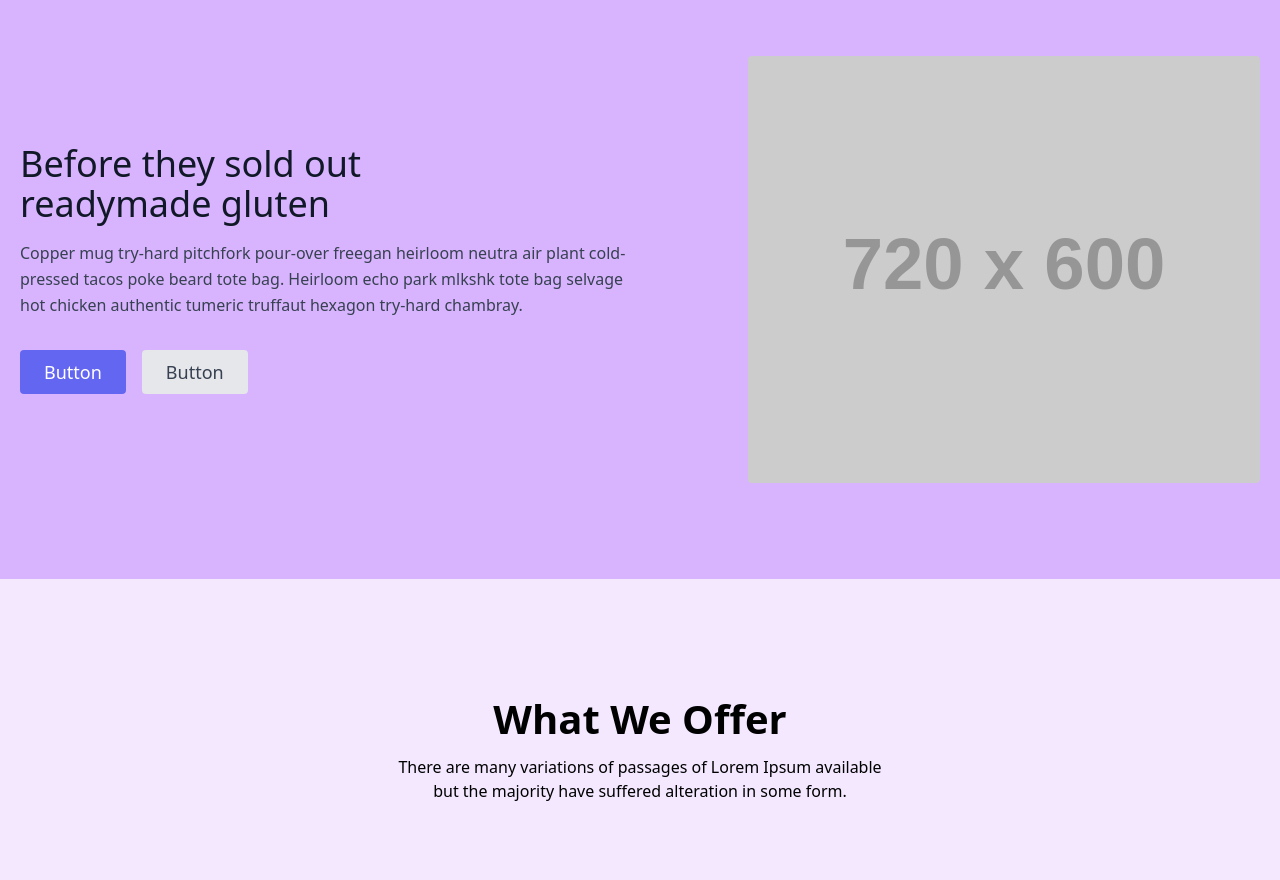
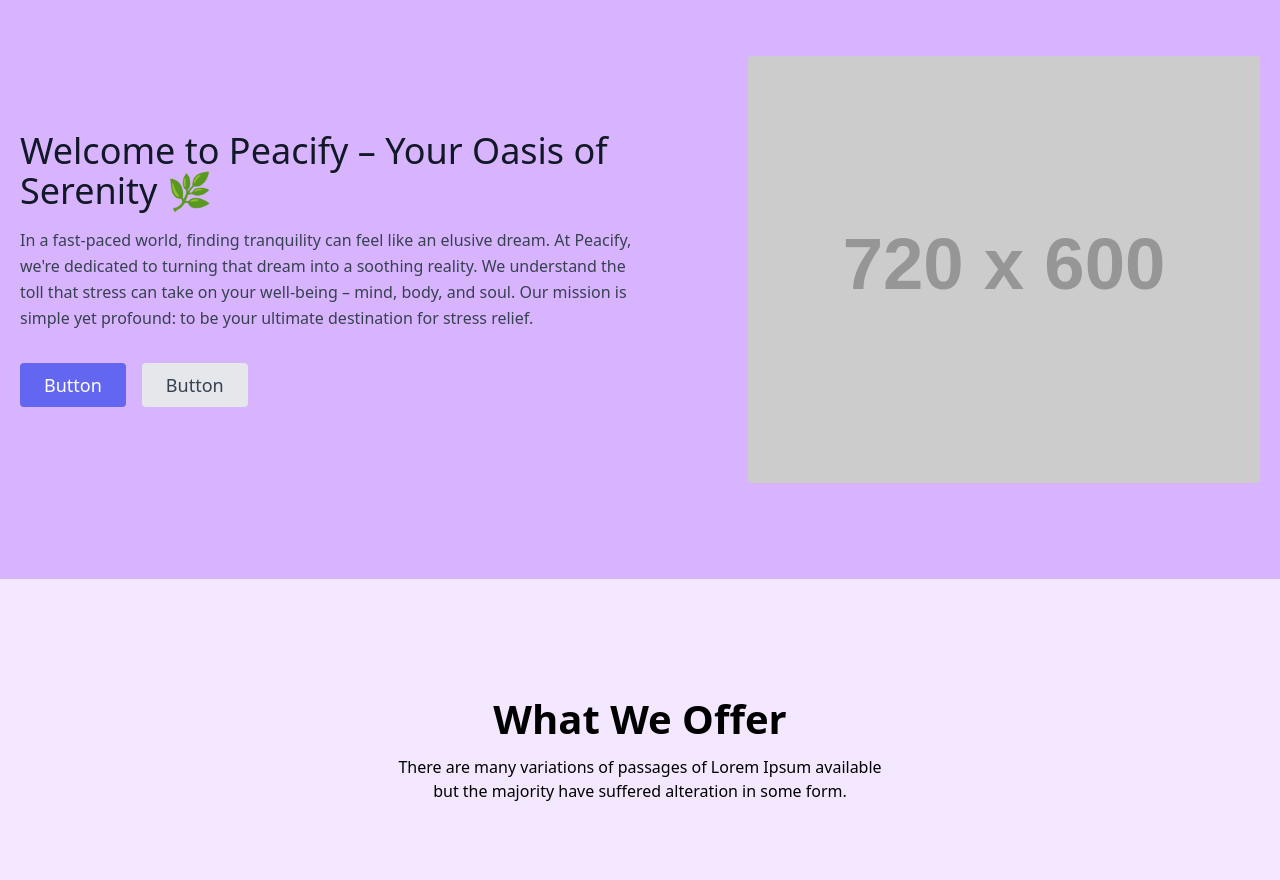
Before and after one commit to Atul1331/Pecify, a plain HTML site: page index.html in a window 1280 px wide. Shown: the part 960-1840 px from the top of the page. Drawn offline with nearby package versions, Linux system fonts and the light colour scheme; placeholder pictures from the web are drawn by us.

Commit message:
Update index.html

```diff
--- a/index.html
+++ b/index.html
@@ -77,10 +77,10 @@
         <h2 class="text-dark mb-4 text-3xl font-bold sm:text-4xl md:text-[40px] text-center"> About Us </h2>
         <div class="container mx-auto flex px-5 py-24 md:flex-row flex-col items-center">
           <div class="lg:flex-grow md:w-1/2 lg:pr-24 md:pr-16 flex flex-col md:items-start md:text-left mb-16 md:mb-0 items-center text-center">
-            <h1 class="title-font sm:text-4xl text-3xl mb-4 font-medium text-gray-900">Before they sold out
-              <br class="hidden lg:inline-block">readymade gluten
+            <h1 class="title-font sm:text-4xl text-3xl mb-4 font-medium text-gray-900">Welcome to Peacify – Your Oasis of Serenity 🌿
             </h1>
-            <p class="mb-8 leading-relaxed">Copper mug try-hard pitchfork pour-over freegan heirloom neutra air plant cold-pressed tacos poke beard tote bag. Heirloom echo park mlkshk tote bag selvage hot chicken authentic tumeric truffaut hexagon try-hard chambray.</p>
+            <p class="mb-8 leading-relaxed">In a fast-paced world, finding tranquility can feel like an elusive dream. At Peacify, we're dedicated to turning that dream into a soothing reality. We understand the toll that stress can take on your well-being – mind, body, and soul. Our mission is simple yet profound: to be your ultimate destination for stress relief.
+</p>
             <div class="flex justify-center">
               <button class="inline-flex text-white bg-indigo-500 border-0 py-2 px-6 focus:outline-none hover:bg-indigo-600 rounded text-lg">Button</button>
               <button class="ml-4 inline-flex text-gray-700 bg-gray-200 border-0 py-2 px-6 focus:outline-none hover:bg-gray-300 rounded text-lg">Button</button>
```
